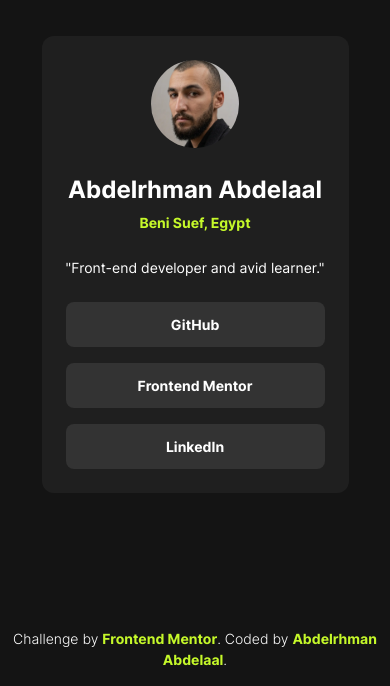
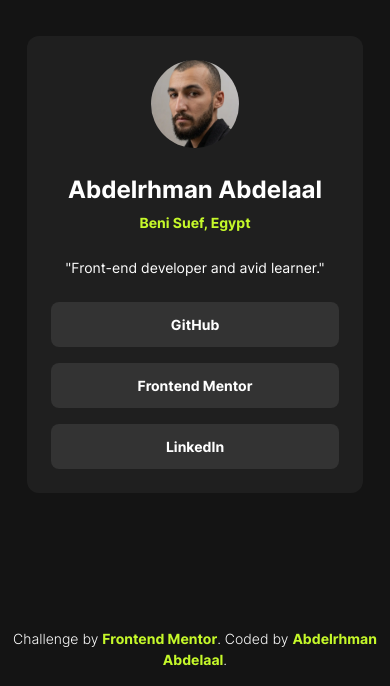
Before and after one commit to MrBlackvanta/social-links-profile, a React (Vite) app: page / in a window 390 px wide. Shown: the part 158-844 px from the top of the page. Built offline with nearby package versions, Linux system fonts and the light colour scheme.

Commit message:
Update App.tsx layout and refine ProfileCard styling for improved responsiveness

```diff
--- a/src/App.tsx
+++ b/src/App.tsx
@@ -2,8 +2,8 @@ import { ProfileCard } from "components";
 
 export default function App() {
   return (
-    <div className="bg-grey-900 relative grid h-dvh place-content-center px-6.75">
-      <main>
+    <div className="bg-grey-900 relative grid h-dvh w-full grid-cols-1 place-content-center px-6.75">
+      <main className="mx-auto w-full max-w-96">
         <ProfileCard />
       </main>
       <footer className="text-preset-2 absolute bottom-4 w-full text-center font-light text-white">
--- a/src/components/ProfileCard.tsx
+++ b/src/components/ProfileCard.tsx
@@ -2,7 +2,7 @@ import avatar from "assets/images/avatar-abdelrhman.webp";
 
 export default function ProfileCard() {
   return (
-    <article className="bg-grey-800 text-preset-2 grid w-full max-w-96 place-items-center rounded-xl p-6 text-white md:p-10">
+    <article className="bg-grey-800 text-preset-2 grid place-items-center rounded-xl p-6 text-center text-white md:p-10">
       <figure>
         <img
           src={avatar}
```
